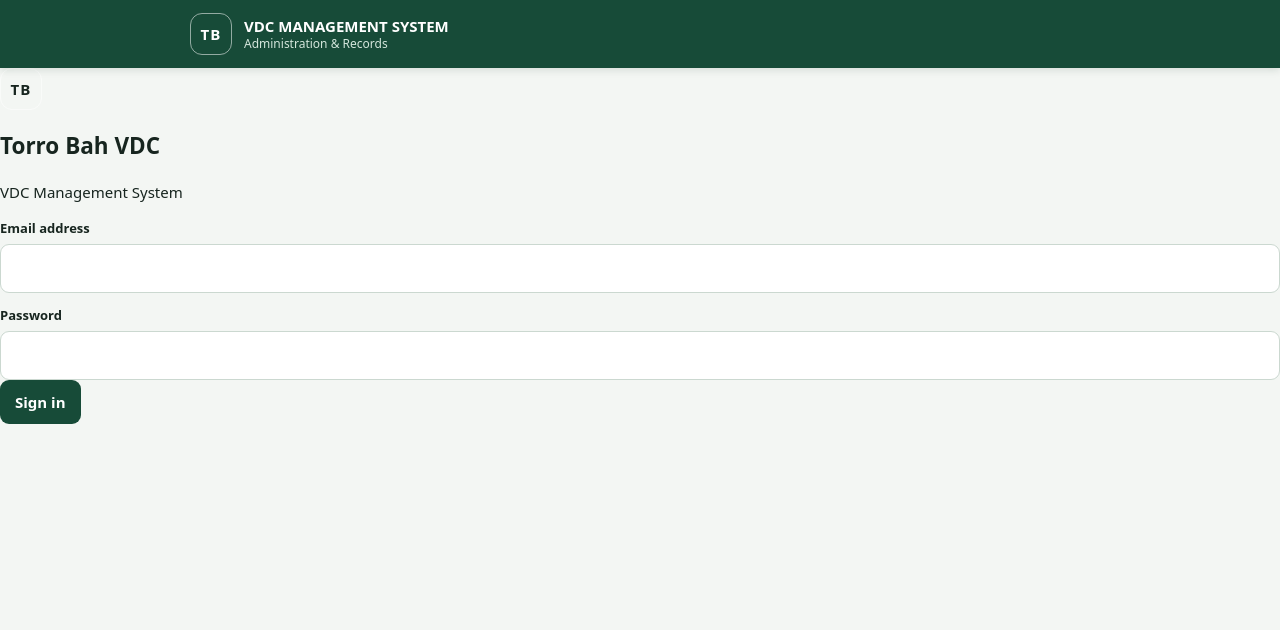
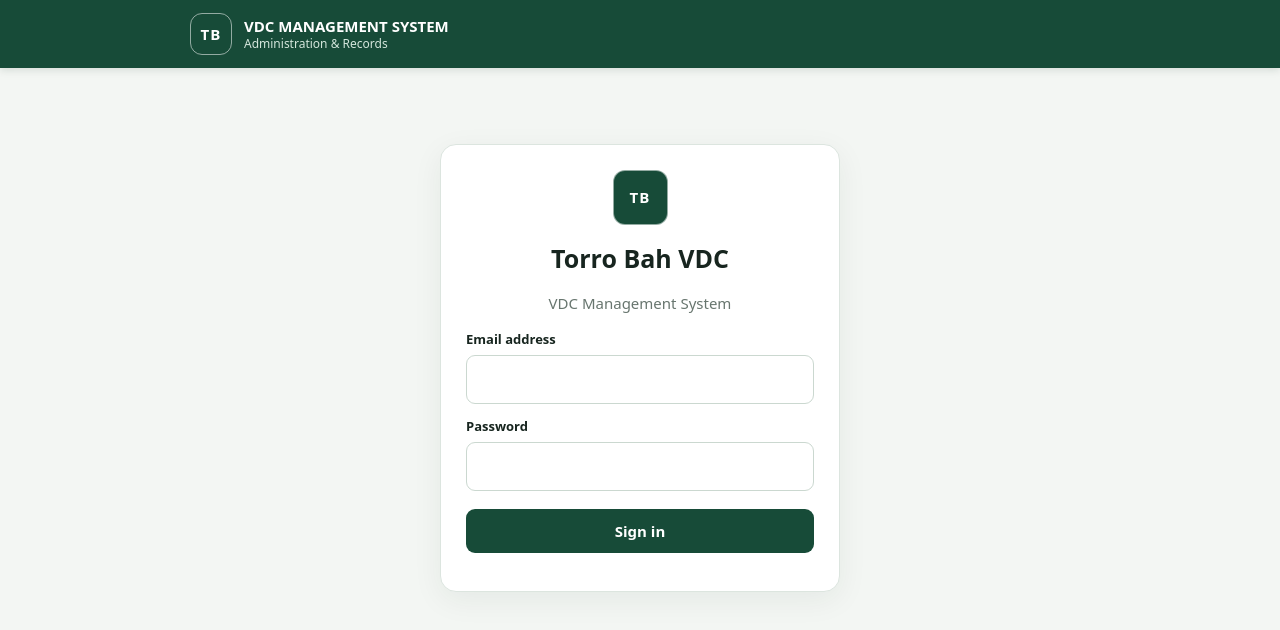
Before and after one commit to jobpamodou768/torro-bah-vdc-app, a plain HTML site: page index.html in a window 1280 px wide. Drawn offline with nearby package versions, Linux system fonts and the light colour scheme.

Commit message:
Update styles.css

```diff
--- a/styles.css
+++ b/styles.css
@@ -106,3 +106,33 @@ align-items:center
 .quick-card .quick-icon{grid-row:span 2}
 .quick-card small{grid-column:2}
 }
+/* Secure login screen */
+.login-screen{
+min-height:75vh;
+display:grid;
+place-items:center;
+padding:24px 16px
+}
+.login-card{
+width:100%;
+max-width:400px;
+background:#fff;
+border:1px solid var(--line);
+border-radius:16px;
+padding:25px;
+text-align:center;
+box-shadow:0 8px 30px #102c2010
+}
+.login-card .brandmark{
+margin:0 auto 15px;
+background:var(--green);
+color:#fff;
+width:55px;
+height:55px
+}
+.login-card h1{font-size:25px;margin:8px 0}
+.login-card p{color:var(--muted)}
+.login-card form{text-align:left}
+.login-card button{width:100%;margin-top:18px}
+#loginMessage{font-size:13px;overflow-wrap:anywhere}
+[hidden]{display:none!important}
```
